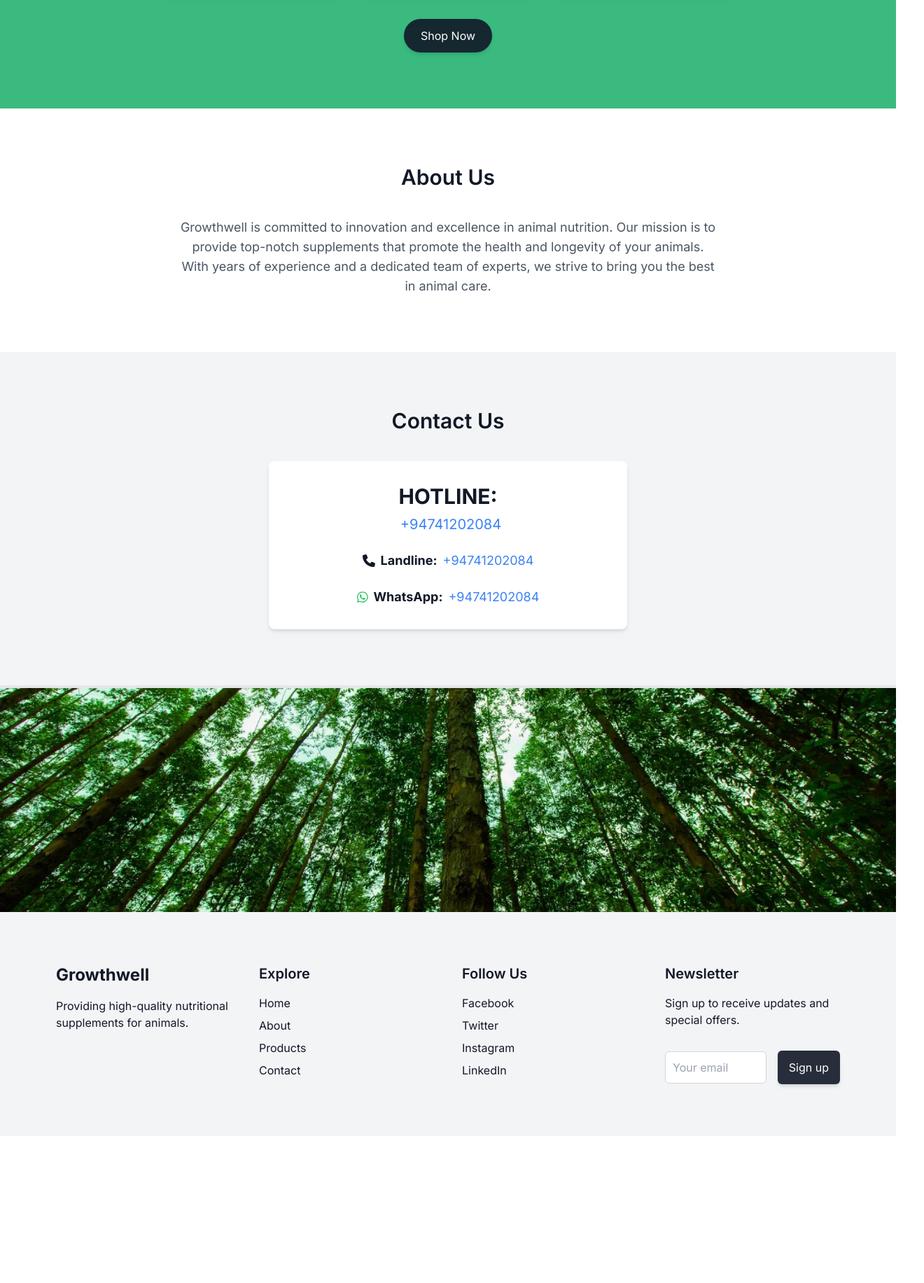
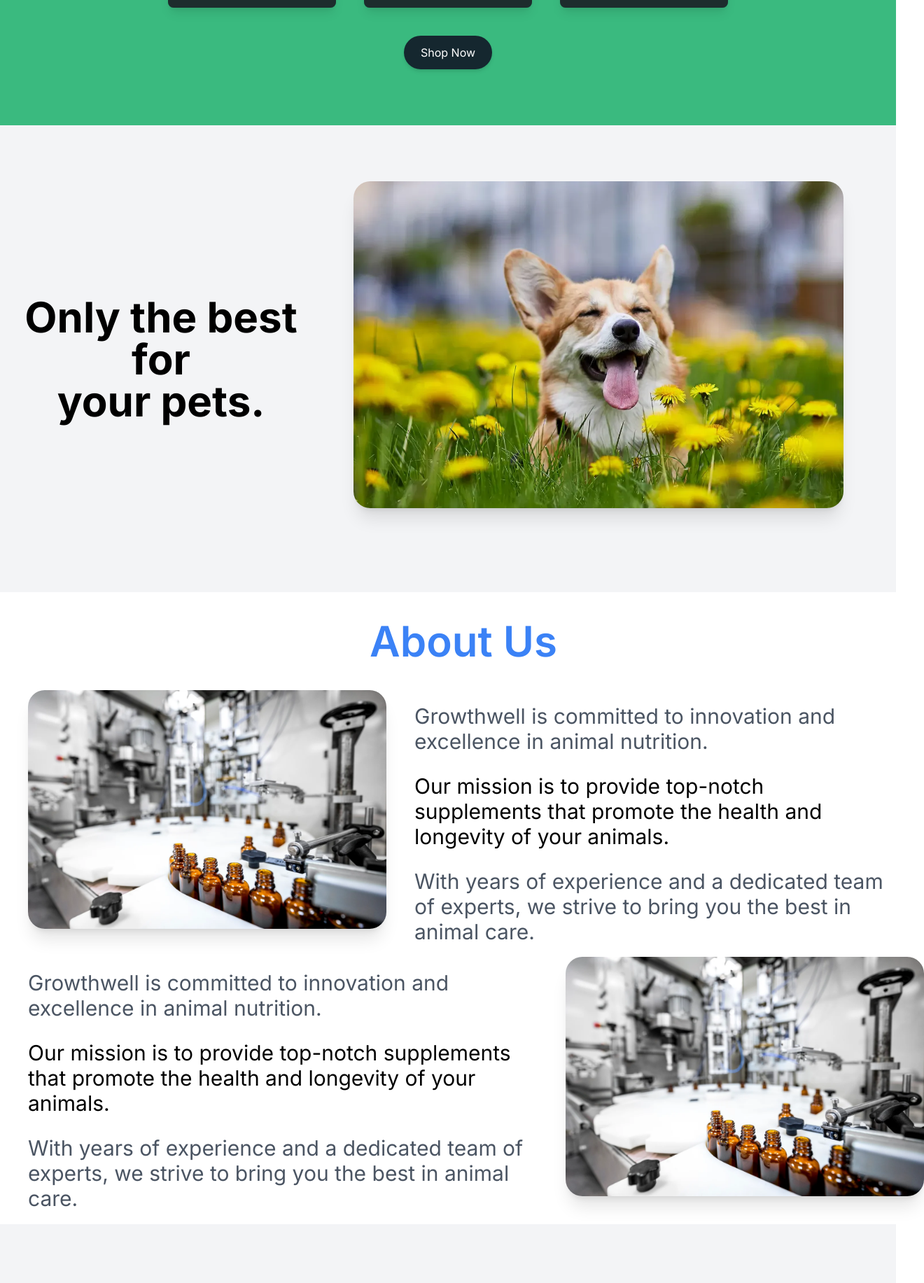
Before and after one commit to thusarakap/growthwell-site, a Next.js app: page / in a window 1280 px wide. Shown: the part 927-2760 px from the top of the page at 70% size, 1320 px wide, since content can reach past the window. Before the commit the page ends 2550 px from the top, so only its background shows below. Built offline with nearby package versions, Linux system fonts and the light colour scheme.

Commit message:
Update page.tsx

```diff
--- a/src/app/page.tsx
+++ b/src/app/page.tsx
@@ -1,11 +1,13 @@
 "use client";
 
-import { motion } from "framer-motion";
+import { motion, useAnimation } from "framer-motion";
 import { useState, useEffect } from "react";
 import Link from "next/link";
+import Image from "next/image";
 import { FontAwesomeIcon } from "@fortawesome/react-fontawesome";
 import { faWhatsapp } from "@fortawesome/free-brands-svg-icons";
 import { faPhone } from "@fortawesome/free-solid-svg-icons";
+import { useInView } from "react-intersection-observer";
 
 const carouselImages = [
   { id: 1, src: "/images/banner.webp", alt: "Banner 1" },
@@ -58,27 +60,42 @@ export default function Home() {
     return () => clearInterval(interval);
   }, []);
 
+  // Scroll-triggered animation handlers
+  const { ref: heroRef, inView: heroInView } = useInView({ triggerOnce: true });
+  const { ref: productsRef, inView: productsInView } = useInView({ triggerOnce: true });
+  const { ref: bestRef, inView: bestInView } = useInView({ triggerOnce: true });
+  const { ref: aboutRef, inView: aboutInView } = useInView({ triggerOnce: true });
+  const { ref: tipsRef, inView: tipsInView } = useInView({ triggerOnce: true });
+  const { ref: contactRef, inView: contactInView } = useInView({ triggerOnce: true });
+
+  const bounceEffect = {
+    y: ["0%", "-10%", "0%", "10%", "0%"],
+  };
+
   return (
     <main className="flex flex-col items-center justify-between min-h-screen">
       {/* Hero Section */}
-      <section className="w-full relative">
+      <section ref={heroRef} className="w-full relative">
         <div className="w-full h-0 pb-[28%] relative bg-cover bg-center">
           <motion.div
             className="absolute inset-0 bg-cover bg-center"
-            style={{ backgroundImage: `url(${carouselImages[currentImageIndex].src})` }}
+            style={{
+              backgroundImage: `url(${carouselImages[currentImageIndex].src})`,
+            }}
             initial={{ opacity: 0 }}
-            animate={{ opacity: 1 }}
+            animate={{ opacity: heroInView ? 1 : 0 }}
             exit={{ opacity: 0 }}
             transition={{ duration: 1 }}
             key={currentImageIndex}
-          >
-          </motion.div>
+          ></motion.div>
           <div className="absolute bottom-4 left-1/2 transform -translate-x-1/2 flex space-x-2">
             {carouselImages.map((image, index) => (
               <button
                 key={image.id}
                 onClick={() => setCurrentImageIndex(index)}
-                className={`w-3 h-3 rounded-full ${index === currentImageIndex ? "bg-white" : "bg-gray-400"}`}
+                className={`w-3 h-3 rounded-full ${
+                  index === currentImageIndex ? "bg-blue-400" : "bg-gray-400"
+                }`}
               />
             ))}
           </div>
@@ -86,11 +103,11 @@ export default function Home() {
       </section>
 
       {/* Products Section */}
-      <section className="w-full flex flex-col items-center py-20 bg-gray-100 bg-green">
+      <section ref={productsRef} className="w-full flex flex-col items-center py-20 bg-gray-100 bg-green">
         <motion.h2
-          className="text-3xl font-semibold mb-10 text-gray-900"
+          className="text-6xl font-semibold mb-10 text-gray-900"
           initial={{ opacity: 0 }}
-          animate={{ opacity: 1 }}
+          animate={{ opacity: productsInView ? 1 : 0 }}
           transition={{ duration: 0.8 }}
         >
           Our Products
@@ -102,19 +119,22 @@ export default function Home() {
               className="relative"
               whileHover={{ scale: 1.05 }}
               onClick={() => handleProductClick(product)}
+              initial={{ opacity: 0, y: 20 }}
+              animate={{ opacity: productsInView ? 1 : 0, y: productsInView ? 0 : 20 }}
+              transition={{ duration: 0.5 }}
             >
               <motion.img
                 src={product.image}
                 alt={product.name}
                 className="rounded-lg cursor-pointer w-60 h-80 object-cover shadow-lg bg-gray-200 bg-gray-800 bg-opacity-80"
                 initial={{ opacity: 0 }}
-                animate={{ opacity: 1 }}
+                animate={{ opacity: productsInView ? 1 : 0 }}
                 transition={{ duration: 0.5 }}
               />
               <motion.p
                 className="absolute bottom-0 left-0 right-0 bg-neutral-900 bg-opacity-50 text-white px-4 py-2 rounded-b-lg"
                 initial={{ opacity: 0, y: 20 }}
-                animate={{ opacity: 1, y: 0 }}
+                animate={{ opacity: productsInView ? 1 : 0, y: productsInView ? 0 : 20 }}
                 transition={{ duration: 0.5 }}
               >
                 {product.name}
@@ -157,36 +177,170 @@ export default function Home() {
         </motion.div>
       )}
 
+      {/* Best Section */}
+      <section ref={bestRef} className="w-full flex flex-col items-center py-20 bg-gray-100">
+        <motion.div
+          className="flex flex-row items-center gap-10"
+          initial={{ opacity: 0, scale: 0.9 }}
+          animate={{ opacity: bestInView ? 1 : 0, scale: bestInView ? 1 : 0.9 }}
+          transition={{ duration: 0.5 }}
+        >
+          <p className="text-6xl font-bold text-center ">Only the best <br /> for <br /> your pets.</p>
+          <motion.img className="mr-10 ml-10 mb-10 rounded-3xl shadow-xl"
+              src="/images/onlyBest.webp"
+              width={700}
+              alt="factory"
+              initial={{ opacity: 0, y: 50 }}
+              animate={{ opacity: bestInView ? 1 : 0, y: bestInView ? 0 : 50 }}
+              transition={{ duration: 0.8, delay: 0.3 }}
+            />
+        </motion.div>
+      </section>
+
       {/* About Section */}
-      <section className="w-full flex flex-col items-center py-20 bg-white">
+      <section ref={aboutRef} className="w-full flex flex-col items-center mt-10 bg-white">
         <motion.h2
-          className="text-3xl font-semibold mb-10 text-gray-900"
+          className="text-6xl subpixel-antialiased font-semibold mb-10 text-blue-500 text-left ml-11"
           initial={{ opacity: 0 }}
-          animate={{ opacity: 1 }}
+          animate={{ opacity: aboutInView ? 1 : 0 }}
           transition={{ duration: 0.8 }}
         >
           About Us
         </motion.h2>
-        <motion.p
-          className="text-lg text-gray-600 max-w-3xl text-center"
-          initial={{ opacity: 0, y: 50 }}
-          animate={{ opacity: 1, y: 0 }}
-          transition={{ duration: 0.8, delay: 0.3 }}
+        <div className="flex flex-row items-center">
+          <section>
+            <motion.img className="mr-10 ml-10  mb-10 rounded-3xl shadow-xl"
+              src="/images/factory.webp"
+              width={700}
+              alt="factory"
+              initial={{ opacity: 0, y: 50 }}
+              animate={{ opacity: aboutInView ? 1 : 0, y: aboutInView ? 0 : 50 }}
+              transition={{ duration: 0.8, delay: 0.3 }}
+            />
+          </section>
+          <motion.div
+            className="text-lg text-gray-600 max-w-3xl text-left pl-20"
+            initial={{ opacity: 0, y: 50 }}
+            animate={{ opacity: aboutInView ? 1 : 0, y: aboutInView ? 0 : 50 }}
+            transition={{ duration: 0.8, delay: 0.3 }}
+          >
+            <p className="text-3xl">
+              Growthwell is committed to innovation and excellence in animal
+              nutrition.
+            </p>
+            <br />
+            <p className="text-3xl text-black">
+              Our mission is to provide top-notch supplements that
+              promote the health and longevity of your animals.
+            </p>
+            <br />
+            <p className="text-3xl">
+            With years of experience and a dedicated team of experts,
+            we strive to bring you the best in animal care.
+            </p>
+          </motion.div>
+        </div>
+        <div className="flex flex-row items-center">
+        <motion.div
+            className="text-lg text-gray-600 max-w-3xl text-left pl-10"
+            initial={{ opacity: 0, y: 50 }}
+            animate={{ opacity: aboutInView ? 1 : 0, y: aboutInView ? 0 : 50 }}
+            transition={{ duration: 0.8, delay: 0.3 }}
+          >
+            <p className="text-3xl">
+              Growthwell is committed to innovation and excellence in animal
+              nutrition.
+            </p>
+            <br />
+            <p className="text-3xl text-black">
+              Our mission is to provide top-notch supplements that
+              promote the health and longevity of your animals.
+            </p>
+            <br />
+            <p className="text-3xl">
+            With years of experience and a dedicated team of experts,
+            we strive to bring you the best in animal care.
+            </p>
+          </motion.div>
+          <section>
+            <motion.img className="mr-10 ml-10 mb-10 rounded-3xl shadow-xl"
+              src="/images/factory.webp"
+              width={700}
+              alt="factory"
+              initial={{ opacity: 0, y: 50 }}
+              animate={{ opacity: aboutInView ? 1 : 0, y: aboutInView ? 0 : 50 }}
+              transition={{ duration: 0.8, delay: 0.3 }}
+            />
+          </section>
+        </div>
+      </section>
+
+      {/* Tips Section */}
+      <section ref={tipsRef} className="w-full flex flex-col items-center py-20 bg-gray-100">
+        <motion.h2
+          className="text-6xl font-semibold mb-10 text-gray-900"
+          initial={{ opacity: 0 }}
+          animate={{ opacity: tipsInView ? 1 : 0 }}
+          transition={{ duration: 0.8 }}
         >
-          Growthwell is committed to innovation and excellence in animal
-          nutrition. Our mission is to provide top-notch supplements that
-          promote the health and longevity of your animals. With years of
-          experience and a dedicated team of experts, we strive to bring you the
-          best in animal care.
-        </motion.p>
+          Helpful Tips
+        </motion.h2>
+        <motion.div
+          className=""
+          initial={{ opacity: 0, scale: 0.9 }}
+          animate={{ opacity: tipsInView ? 1 : 0, scale: tipsInView ? 1 : 0.9 }}
+          transition={{ duration: 0.5 }}
+        >
+          <div className="flex flex-wrap justify-center gap-10">
+            <div className="w-80 h-80 bg-gray-300 rounded-lg shadow-lg"></div>
+            <div className="w-80 h-80 bg-gray-300 rounded-lg shadow-lg"></div>
+            <div className="w-80 h-80 bg-gray-300 rounded-lg shadow-lg"></div>
+            <div className="w-80 h-80 bg-gray-300 rounded-lg shadow-lg"></div>
+          </div>
+        </motion.div>
+      </section>
+
+      <section className="relative overflow-hidden bg-white px-6 py-24 sm:py-32 lg:px-8">
+      <div className="absolute inset-0 -z-10 bg-gradient-to-r from-indigo-100 to-white opacity-20"></div>
+      <div className="absolute inset-y-0 right-1/2 -z-10 mr-16 w-[200%] origin-bottom-left transform skew-x-[-30deg] bg-white shadow-xl ring-1 ring-indigo-50 sm:mr-28 lg:mr-0 xl:mr-16 xl:origin-center"></div>
+      <div className="mx-auto max-w-2xl lg:max-w-4xl">
+        <h2 className="text-6xl font-semibold text-center text-green-600">Testimonials</h2>
+        <figure className="mt-10 text-center">
+          <blockquote className="text-xl font-semibold leading-8 text-gray-900 sm:text-2xl sm:leading-9">
+            <p>“Lorem ipsum dolor sit amet consectetur adipisicing elit. Nemo expedita voluptas culpa sapiente alias molestiae. Numquam corrupti in laborum sed rerum et corporis.”</p>
+          </blockquote>
+          <figcaption className="mt-10">
+            <img className="mx-auto h-10 w-10 rounded-full" src="https://images.unsplash.com/photo-1494790108377-be9c29b29330?ixlib=rb-1.2.1&auto=format&fit=facearea&facepad=2&w=256&h=256&q=80" alt="Judith Black" />
+            <div className="mt-4 flex items-center justify-center space-x-3 text-base">
+              <div className="font-semibold text-gray-900">Judith Black</div>
+              <svg className="w-3 h-3 fill-current text-gray-900" viewBox="0 0 2 2" aria-hidden="true">
+                <circle cx="1" cy="1" r="1" />
+              </svg>
+              <div className="text-gray-600">CEO of Workcation</div>
+            </div>
+          </figcaption>
+        </figure>
+      </div>
+    </section>
+
+
+
+      {/* Made in Sri Lanka Banner Section */}
+      <section>
+        <Image
+          src="/images/madeInSL.webp"
+          alt="Landscape picture"
+          width={1500}
+          height={100}
+        />
       </section>
 
       {/* Contact Section */}
-      <section className="w-full flex flex-col items-center py-20 bg-gray-100">
+      <section ref={contactRef} className="w-full flex flex-col items-center py-20 bg-gray-100">
         <motion.h2
           className="text-3xl font-semibold mb-10 text-gray-900"
           initial={{ opacity: 0 }}
-          animate={{ opacity: 1 }}
+          animate={{ opacity: contactInView ? 1 : 0 }}
           transition={{ duration: 0.8 }}
         >
           Contact Us
@@ -194,16 +348,14 @@ export default function Home() {
         <motion.form
           className="w-full max-w-lg bg-white p-8 rounded-lg shadow-md"
           initial={{ opacity: 0, scale: 0.9 }}
-          animate={{ opacity: 1, scale: 1 }}
+          animate={{ opacity: contactInView ? 1 : 0, scale: contactInView ? 1 : 0.9 }}
           transition={{ duration: 0.5 }}
         >
           {/* Contact form content */}
           <div className="flex flex-col gap-6 items-center">
             {/* Hotline */}
             <div className="flex flex-col items-center text-lg">
-              <span className="text-3xl font-bold text-gray-900">
-                HOTLINE:
-              </span>
+              <span className="text-3xl font-bold text-gray-900">HOTLINE:</span>
               <a
                 href="tel:+94741202084"
                 className="ml-2 pt-2 text-xl text-blue-500"
@@ -212,17 +364,9 @@ export default function Home() {
               </a>
             </div>
             <div className="flex items-center text-lg">
-              <FontAwesomeIcon
-                icon={faPhone}
-                className="text-gray-900 mr-2"
-              />
-              <span className="font-bold text-gray-900">
-                Landline:
-              </span>
-              <a
-                href="tel:+94741202084"
-                className="ml-2 text-blue-500"
-              >
+              <FontAwesomeIcon icon={faPhone} className="text-gray-900 mr-2" />
+              <span className="font-bold text-gray-900">Landline:</span>
+              <a href="tel:+94741202084" className="ml-2 text-blue-500">
                 +94741202084
               </a>
             </div>
@@ -231,19 +375,18 @@ export default function Home() {
                 icon={faWhatsapp}
                 className="text-green-500 mr-2"
               />
-              <span className="font-bold text-gray-900">
-                WhatsApp:
-              </span>
-              <a
-                href="tel:+94741202084"
-                className="ml-2 text-blue-500"
-              >
+              <span className="font-bold text-gray-900">WhatsApp:</span>
+              <a href="tel:+94741202084" className="ml-2 text-blue-500">
                 +94741202084
               </a>
             </div>
           </div>
         </motion.form>
       </section>
+
+      {/* Bottom Bounce Effect */}
+      <div className="scroll-bounce-bottom"></div>
+      <div className="scroll-bounce-top"></div>
     </main>
   );
 }
```
